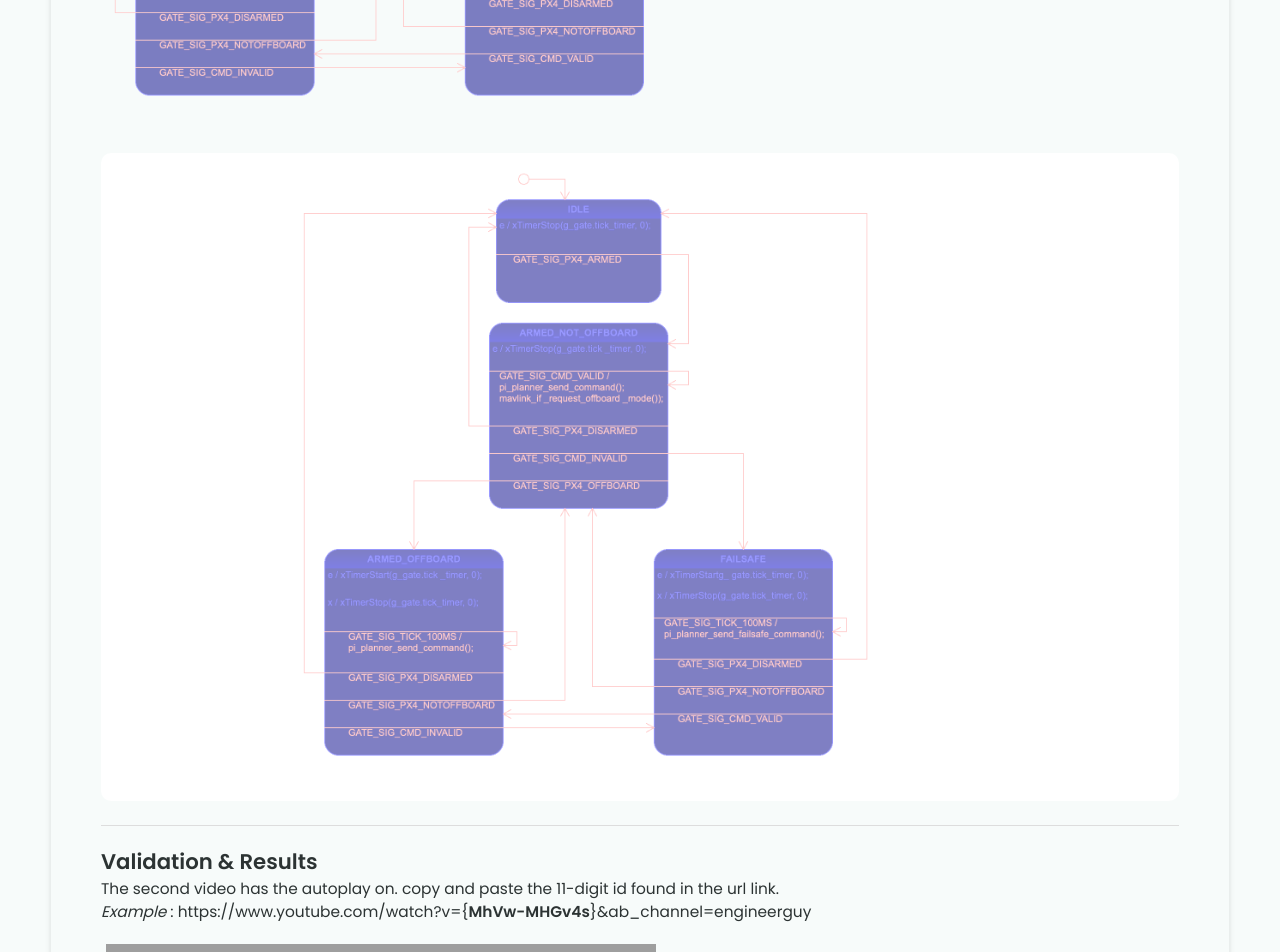
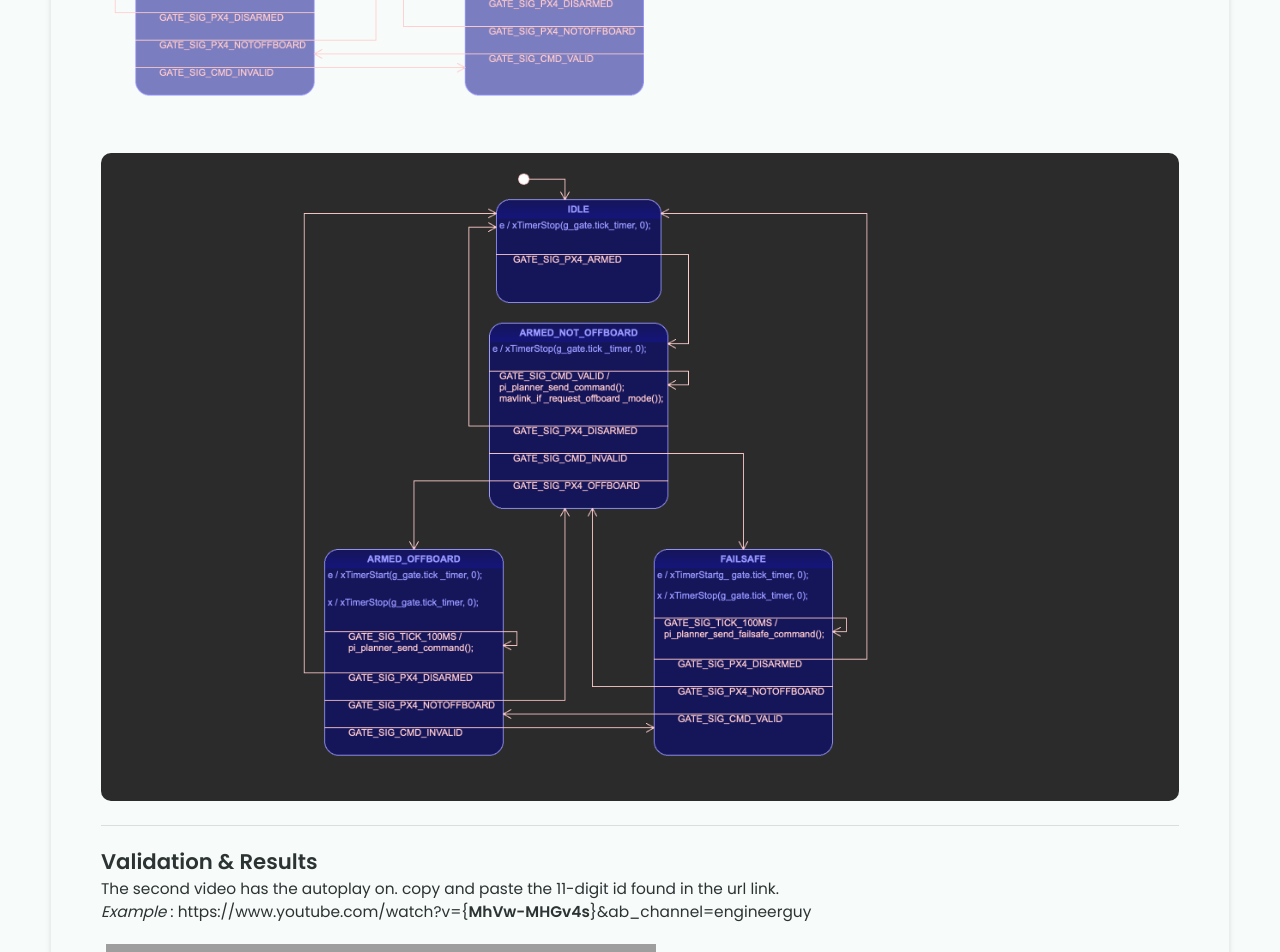
Before and after one commit to alexandrephl/alexandrephl.github.io, a Jekyll site: the page built from _projects/DroneSafetyLayer/safety-layer-px4.md, in a window 1280 px wide. Shown: the part 2538-3490 px from the top of the page. Built offline with Jekyll 4.4.1, drawn with Linux system fonts in a browser that asks for light colours; grey boxes are pictures that could not be loaded.

Commit message:
Update styles.css

```diff
--- a/css/styles.css
+++ b/css/styles.css
@@ -378,7 +378,7 @@ nav .mobile-nav {
   display: flex;
   justify-content: center;
   margin: 1.5rem 0;
-  background: white;
+  background: #2b2b2b;
   padding: 12px;
   border-radius: 10px;
 }
```
